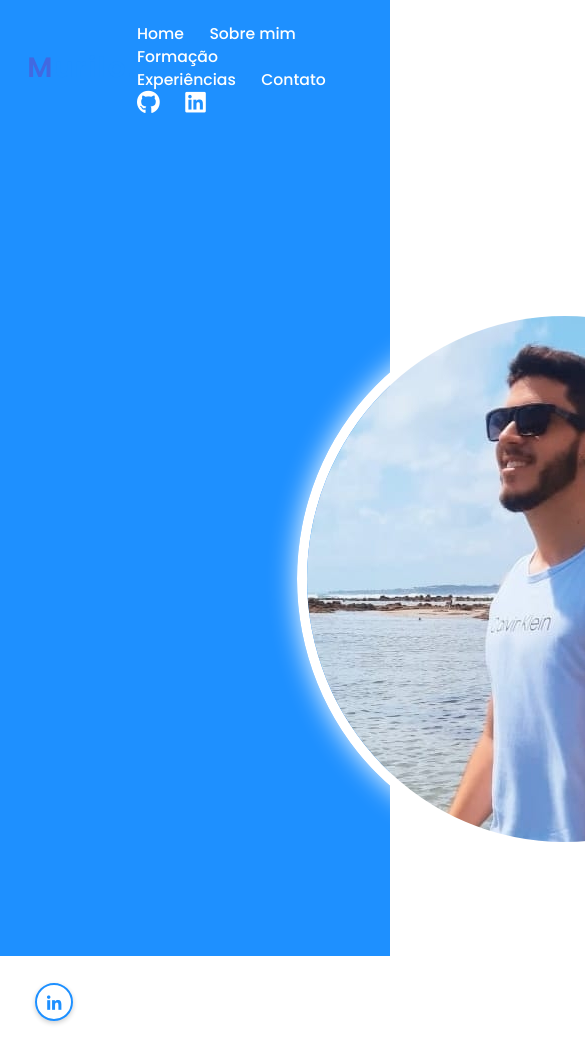
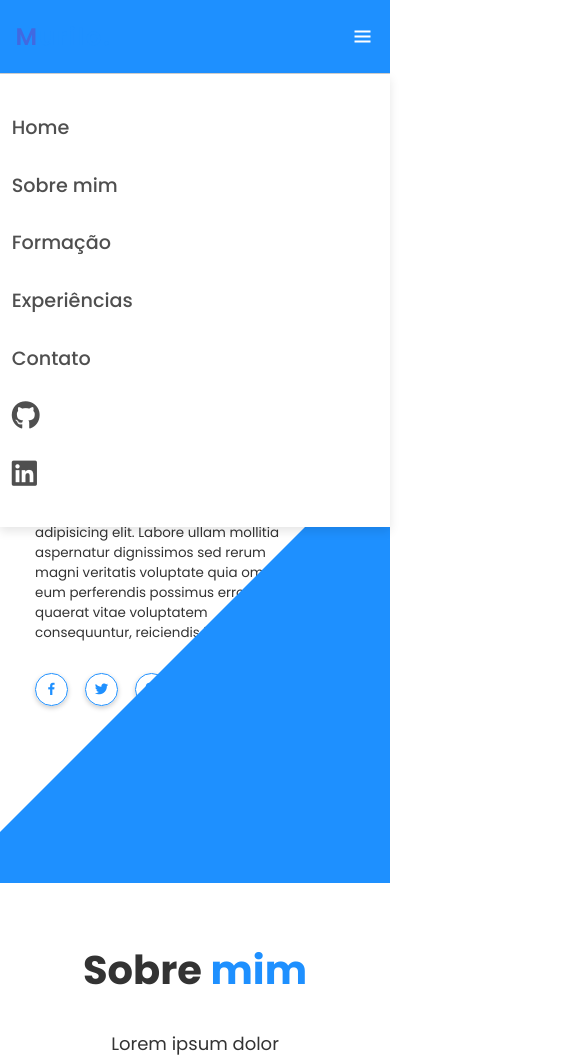
Before and after one commit to MuriloVicente/MyPortfolio, a plain HTML site: page index.html in a window 390 px wide. Shown: the top 1055 px of the page, 585 px wide, since content can reach past the window. Drawn offline with nearby package versions, Linux system fonts and the light colour scheme.

Commit message:
Ajustando responsividade

```diff
--- a/assets/css/media.css
+++ b/assets/css/media.css
@@ -0,0 +1,79 @@
+@media (max-width: 1610px) {
+    .home .overlay-container .overlay {
+        right: -20rem;
+    }
+}
+
+@media (max-width: 1430px) {
+    .home .home-content {
+        max-width: 50rem;
+    }
+}
+
+@media (max-width: 1200px) {
+    html {
+        font-size: 60%;
+    }
+    .home .overlay-container {
+        height: 92rem;
+    }
+
+    .home .overlay-container .overlay {
+        right: -30rem;
+    }
+}
+
+@media (max-width: 1300px) {
+    .home .home-content{
+        max-width: 45rem
+    }
+}
+
+@media (max-width: 1024px) {
+    .header {
+        padding: 2rem 4%;
+    }
+    .home .overlay-container .overlay {
+        right: -35rem;
+    }
+}
+
+@media (max-width: 991px) {
+    .navbar a:nth-child(1) {
+        color: #1E90FF;
+    }
+    .home .home-content {
+        max-width: 50rem;
+    }
+    .home .overlay-container .overlay {
+        right: -46rem;
+    }
+        .home-img img {
+            display: none;
+        }
+}
+
+@media (max-width: 768px) {
+    #menu-icon {
+        display: block;
+    }
+    .navbar {
+        position: absolute;
+        top: 100%;
+        left: 0;
+        width: 100%;
+        padding: 1rem 3%;
+        background: #fff;
+        border-top: .1rem solid rgba(0, 0, 0, .2);
+        box-shadow: 0 .5rem 1rem rgba(0, 0, 0, .1);
+    }
+    .navbar a{
+        display: block;
+        font-size: 2rem;
+        margin: 3rem 0;
+        color: #4F4F4F;
+    }
+    .navbar a:nth-child(1) {
+        color: #4F4F4F;
+    }
+}
--- a/assets/css/style.css
+++ b/assets/css/style.css
@@ -58,7 +58,11 @@ section.formacao {
 }
 
 section.experience {
-    min-height: 90vh;
+    min-height: 80vh;
+}
+
+section.contact {
+    min-height: 85vh;
 }
 
 /* Destaque nome Murilo Vicente */
@@ -80,9 +84,9 @@ span {
 }
 
 .navbar a {
-    font-size: 1.4rem;
+    font-size: 1.3rem;
     color: #fff;
-    margin-right: 2rem;
+    margin-right: 2.1rem;
     transition: .3s;
     font-weight: 500;
 }
@@ -153,11 +157,13 @@ span {
 
 .home-img img {
     position: relative;
-    z-index: 1;
+    /* z-index: 1; */
     border-radius: 50%;
     border: solid #fff;
-    border-width: 10px;
+    border-width: 8%;
     box-shadow: 0 0 28px #fff;
+    width: 110%;
+    margin-right: auto;
 }
 
 .social-media a {
@@ -186,8 +192,8 @@ span {
     position: absolute;
     right: 0;
     top: 0;
-    width: 956px;
-    height: 956px;
+    width: 964px;
+    height: 964px;
     overflow: hidden;
 }
 
@@ -197,10 +203,10 @@ span {
     right: 0;
     width: 0;
     height: 0;
-    border-top: 478px solid #1E90FF;
-    border-right: 478px solid #1E90FF;
-    border-bottom: 478px solid #1E90FF;
-    border-left: 478px solid transparent;
+    border-top: 482px solid #1E90FF;
+    border-right: 482px solid #1E90FF;
+    border-bottom: 482px solid #1E90FF;
+    border-left: 482px solid transparent;
 }
 
 .about .heading  {
@@ -337,10 +343,11 @@ span {
 .contact .heading{
     font-size: 40px;
     text-align: center;
+    margin-bottom: 5%;
 }
 
 .contact form {
-    max-width: 70rem;
+    max-width: 80rem;
     margin: 1rem auto;
     text-align: center;
     margin-bottom: 3rem;
@@ -361,7 +368,7 @@ span {
 .contact form textarea {
     width: 100%;
     padding: 1.2rem;
-    font-size: 1.1rem;
+    font-size: 1.2rem;
     border-radius: 5px;
     margin: .7rem 0;
     box-shadow: 0 .1rem .5rem rgba(0, 0, 0, .2);
@@ -369,11 +376,11 @@ span {
 }
 
 .contact form textarea {
-    width: 96.5%;
+    width: 100%;
 }
 
 .contact form .input-box input {
-    width: 46%;
+    width: 49.5%;
 }
 
 .contact form #subject {
@@ -466,7 +473,7 @@ footer {
     background-color: #1E90FF;
     color: #fff;
     text-align: center;
-    font-size: 17px;
+    font-size: 1.3rem;
     padding: 1.7rem;
 }
 
--- a/index.html
+++ b/index.html
@@ -7,11 +7,11 @@
     <meta name="viewport" content="width=device-width, initial-scale=1.0">
     <title>Portifólio</title>
     <link rel="stylesheet" href="assets/css/style.css">
+    <link rel="stylesheet" type="text/css" href="assets/css/media.css">
     <link rel="stylesheet" href="https://cdnjs.cloudflare.com/ajax/libs/font-awesome/6.4.0/css/all.min.css">
     <link href='https://unpkg.com/boxicons@2.1.4/css/boxicons.min.css' rel='stylesheet'>
     <script src="https://cdnjs.cloudflare.com/ajax/libs/jquery/3.7.0/jquery.min.js" integrity="sha512-3gJwYpMe3QewGELv8k/BX9vcqhryRdzRMxVfq6ngyWXwo03GFEzjsUm8Q7RZcHPHksttq7/GFoxjCVUjkjvPdw==" crossorigin="anonymous" referrerpolicy="no-referrer"></script>
     <script src="./js/script.js"></script>
-    <link rel="stylesheet" type="text/css" href="assets/css/media.css">
 
 </head>
 
```
